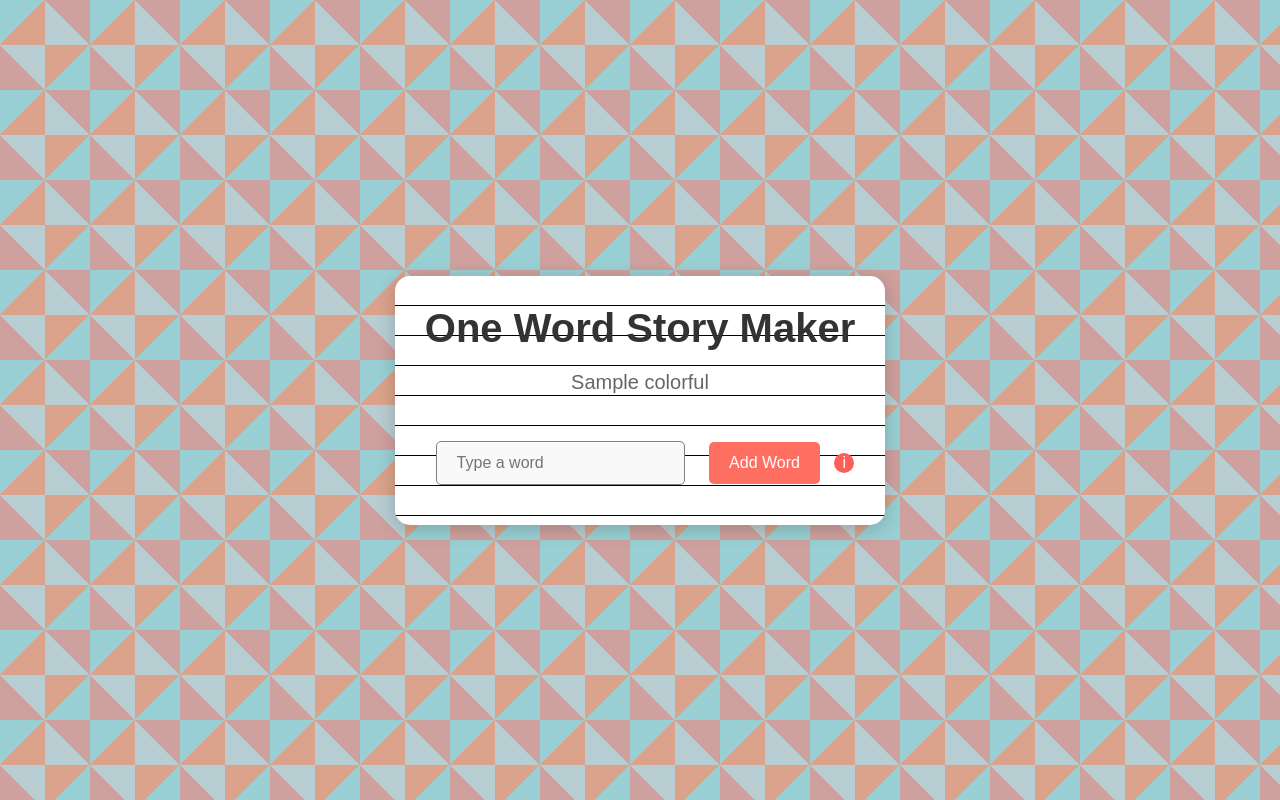
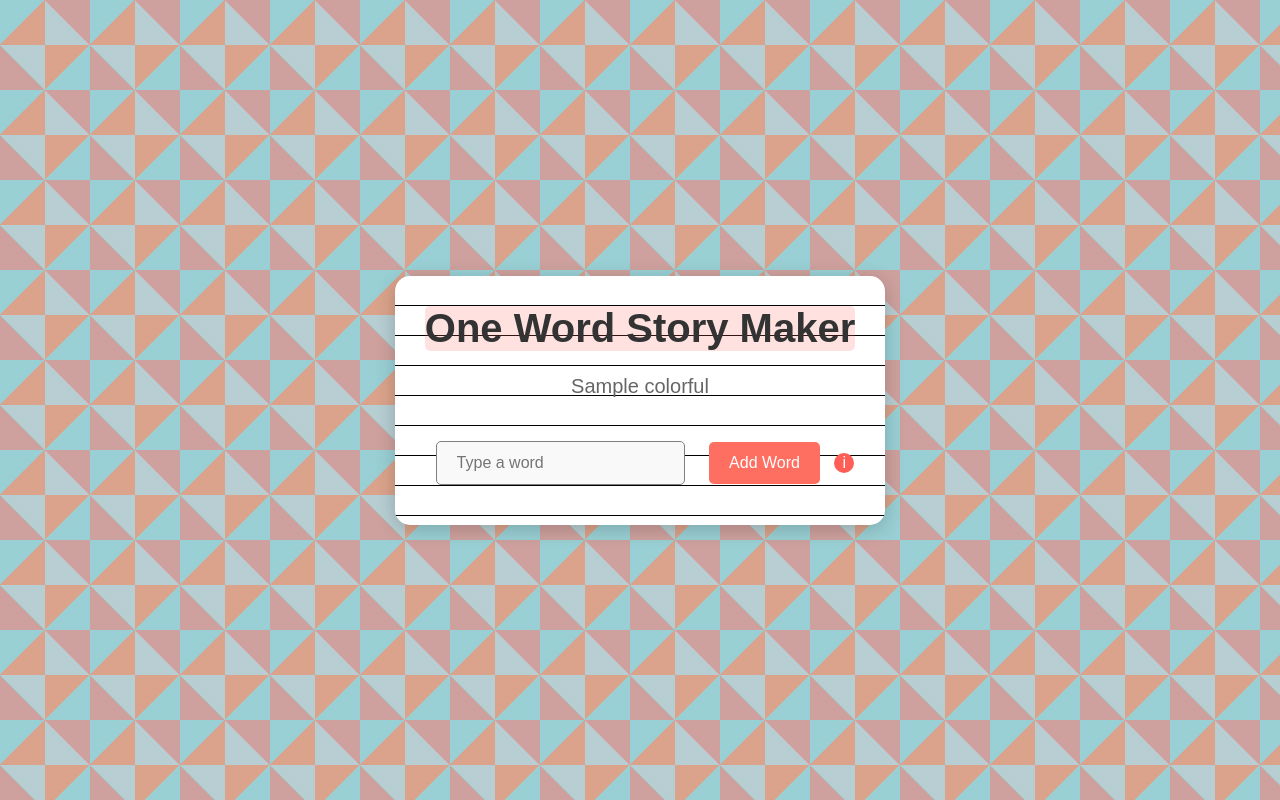
Before and after one commit to sayhan1610/one_word_story, a plain HTML site: page index.html in a window 1280 px wide. Both pictures are taken after typing "Sample" into the empty fields and a click on the button "Add Word". Drawn offline with Linux system fonts and the light colour scheme.

Commit message:
Final Push

```diff
--- a/index.html
+++ b/index.html
@@ -10,7 +10,6 @@
     <div class="container">
       <h1>One Word Story Maker</h1>
       <div id="story"></div>
-
       <input type="text" id="userInput" placeholder="Type a word" />
       <button id="submitBtn">Add Word</button>
       <div class="tooltip">
@@ -18,6 +17,7 @@
         <div class="tooltiptext">Click on story to copy it!</div>
       </div>
     </div>
+    <audio id="loopAudio" src="/audio/loop.mp3" loop></audio>
     <script src="script.js"></script>
   </body>
 </html>
--- a/script.js
+++ b/script.js
@@ -2,11 +2,13 @@ document.addEventListener('DOMContentLoaded', function() {
     const userInput = document.getElementById('userInput');
     const submitBtn = document.getElementById('submitBtn');
     const storyDiv = document.getElementById('story');
+    const loopAudio = document.getElementById('loopAudio');
+    const audioFiles = ['/audio/pop1.mp3', '/audio/pop2.mp3', '/audio/pop3.mp3'];
 
     // Log to check if elements are correctly selected
-    console.log(userInput, submitBtn, storyDiv); // This should not log `null`
+    console.log(userInput, submitBtn, storyDiv, loopAudio); // This should not log `null`
 
-    if (!userInput || !submitBtn || !storyDiv) {
+    if (!userInput || !submitBtn || !storyDiv || !loopAudio) {
         console.error('One or more elements are not found in the DOM.');
         return;
     }
@@ -15,6 +17,7 @@ document.addEventListener('DOMContentLoaded', function() {
     let lastPartOfSpeech = null;
 
     submitBtn.addEventListener('click', addUserWord);
+    document.addEventListener('click', playLoopAudio);
 
     storyDiv.addEventListener('click', function() {
         const textToCopy = storyDiv.textContent;
@@ -30,6 +33,7 @@ document.addEventListener('DOMContentLoaded', function() {
 
         const word = userInput.value.trim();
         if (word) {
+            playRandomAudio();
             const punctuation = getPunctuation(word);
             const cleanWord = word.replace(/[.,!?;:]$/, '');
 
@@ -177,4 +181,16 @@ document.addEventListener('DOMContentLoaded', function() {
         const commonAdjectiveEndings = ['y', 'able', 'ible', 'al', 'ful', 'ic', 'ive', 'less', 'ous'];
         return commonAdjectiveEndings.some(ending => word.endsWith(ending));
     }
+
+    function playRandomAudio() {
+        const randomIndex = Math.floor(Math.random() * audioFiles.length);
+        const audio = new Audio(audioFiles[randomIndex]);
+        audio.play();
+    }
+
+    function playLoopAudio() {
+        if (loopAudio.paused) {
+            loopAudio.play();
+        }
+    }
 });
--- a/styles.css
+++ b/styles.css
@@ -23,6 +23,8 @@ body {
 
 /* Container Styling */
 .container {
+  overflow-wrap: break-word;
+  max-width: 80%;
   text-align: center;
   padding: 30px;
   border-radius: 15px;
@@ -53,8 +55,13 @@ h1 {
   transition: color 0.3s ease-in-out;
 }
 
+h1 {
+  background-color: rgba(255, 111, 97, 0.2);
+  border-radius: 5px;
+}
+
 h1:hover {
-  color: #ff6f61; /* Change color on hover */
+  background-color: rgba(255, 111, 97, 0.5);
 }
 
 /* Story Styling */
@@ -65,6 +72,7 @@ h1:hover {
   min-height: 40px;
   transition: color 0.3s ease-in-out;
   cursor: pointer;
+  line-height: 30px;
 }
 
 #story:hover {
```
Also changed, not shown: 4 other files.
